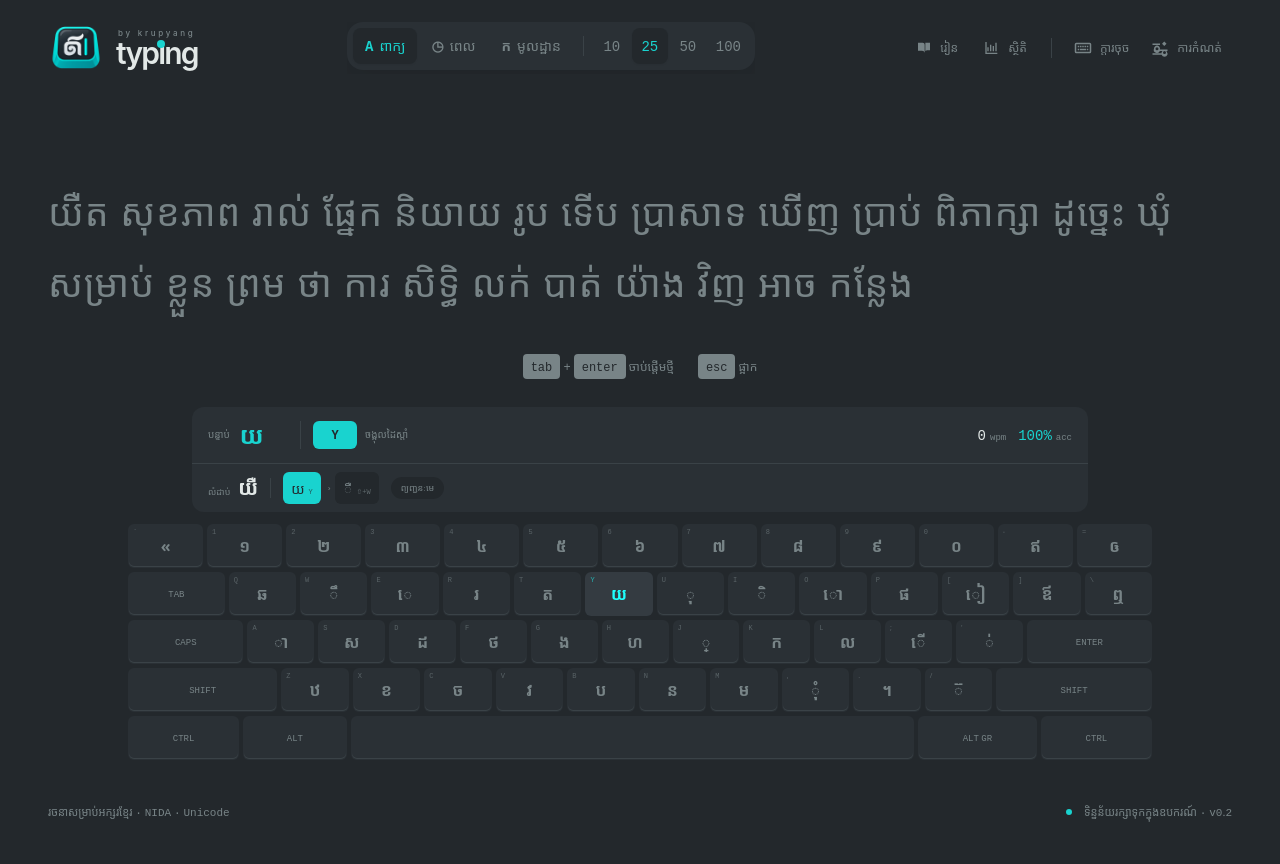
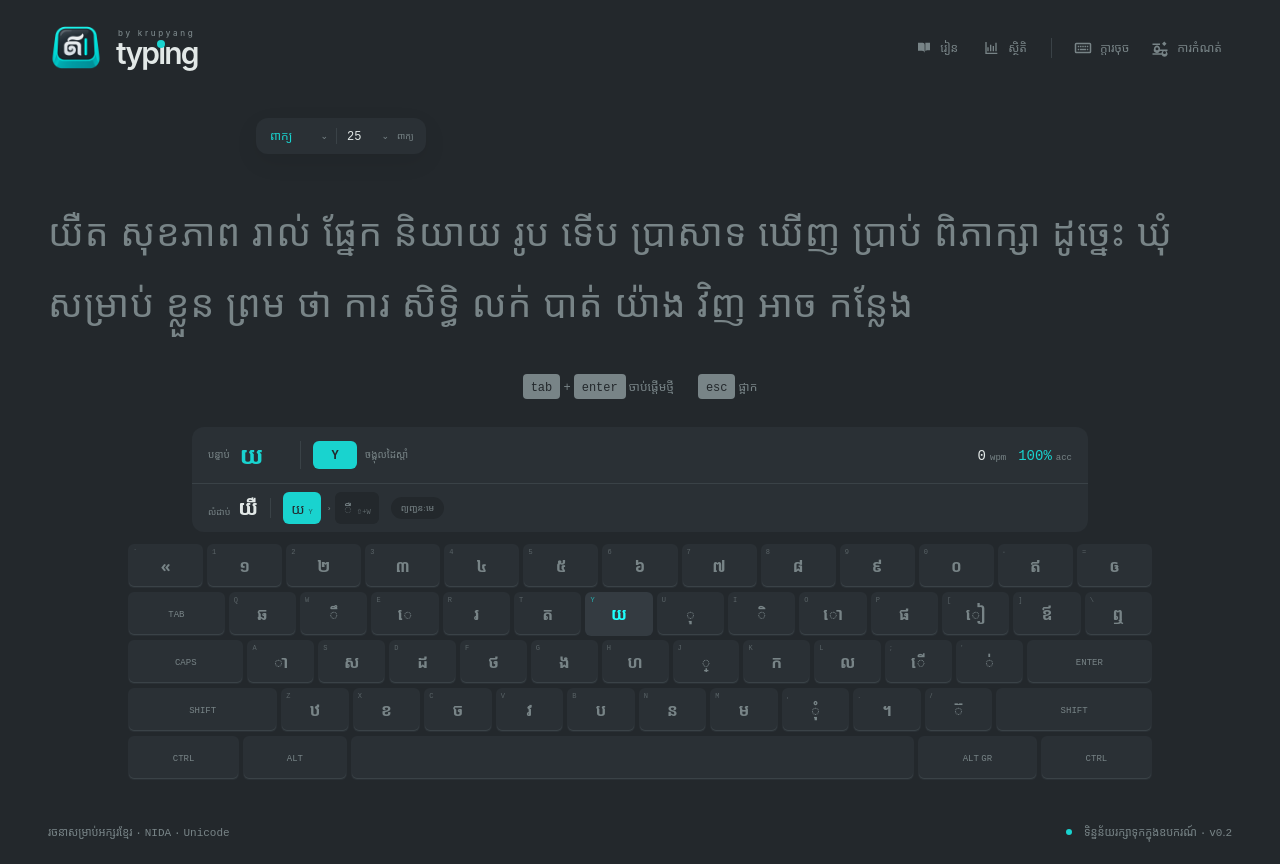
Before and after one commit to lisoingsem/typing, a Nuxt app: page / in a window 1280 px wide. Built offline with nearby package versions, Linux system fonts and the light colour scheme.

Commit message:
Move practice settings beside progress

```diff
--- a/components/layout/AppHeader.vue
+++ b/components/layout/AppHeader.vue
@@ -18,8 +18,6 @@ onMounted(() => settings.hydrate())
 <template>
   <header class="flex h-20 items-center justify-between gap-3 sm:h-24">
     <NuxtLink to="/" class="focus-ring shrink-0 rounded-xl" aria-label="Krupyang home"><BrandLogo /></NuxtLink>
-
-    <TestToolbar v-if="route.path === '/'" class="hidden min-w-0 lg:block" />
 
     <div class="flex shrink-0 items-center gap-1 sm:gap-2">
       <nav class="flex items-center gap-0.5" aria-label="Primary navigation">
--- a/components/typing/TestToolbar.vue
+++ b/components/typing/TestToolbar.vue
@@ -1,54 +1,64 @@
 <script setup lang="ts">
 const typing = useTypingStore()
 const modeOptions = [
-  { value: 'words', label: 'ពាក្យ', icon: 'A' },
-  { value: 'time', label: 'ពេល', icon: '◷' },
-  { value: 'syllables', label: 'មូលដ្ឋាន', icon: 'ក' },
+  { value: 'words', label: 'ពាក្យ' },
+  { value: 'time', label: 'ពេល' },
+  { value: 'syllables', label: 'មូលដ្ឋាន' },
 ] as const
 const parameters = computed(() => {
   if (typing.mode === 'syllables') return [5, 10, 20, 30]
   if (typing.mode === 'words') return [10, 25, 50, 100]
   return [15, 30, 60, 120]
 })
+const modeLabel = computed(() => modeOptions.find(option => option.value === typing.mode)?.label ?? 'ពាក្យ')
+const parameterLabel = computed(() => typing.mode === 'time' ? 'វិ.' : typing.mode === 'syllables' ? 'ក្រុម' : 'ពាក្យ')
+
 function selectMode(mode: 'syllables' | 'time' | 'words') {
   typing.mode = mode
   if (mode === 'syllables' && ![5, 10, 20, 30].includes(typing.parameter)) typing.parameter = 10
   if (mode === 'words' && ![10, 25, 50, 100].includes(typing.parameter)) typing.parameter = 25
   if (mode === 'time' && ![15, 30, 60, 120].includes(typing.parameter)) typing.parameter = 30
 }
+
+function onModeChange(event: Event) {
+  selectMode((event.target as HTMLSelectElement).value as 'syllables' | 'time' | 'words')
+}
+
+function onParameterChange(event: Event) {
+  typing.parameter = Number((event.target as HTMLSelectElement).value)
+}
 </script>
 
 <template>
-  <div class="mx-auto max-w-full overflow-x-auto pb-1">
-    <div class="mx-auto flex w-max items-center gap-1 rounded-2xl bg-panel p-1.5 text-xs text-muted shadow-[0_12px_32px_rgba(0,0,0,.08)] sm:text-sm">
-      <div class="flex shrink-0 items-center gap-0.5" role="group" aria-label="ប្រភេទលំហាត់">
-        <button
-          v-for="option in modeOptions"
-          :key="option.value"
-          class="focus-ring flex h-9 items-center gap-1.5 rounded-lg px-2.5 transition hover:text-text sm:px-3"
-          :class="typing.mode === option.value ? 'bg-page text-accent shadow-sm' : 'hover:bg-faint'"
-          :aria-pressed="typing.mode === option.value"
-          @click="selectMode(option.value)"
-        >
-          <span class="font-bold">{{ option.icon }}</span><span>{{ option.label }}</span>
-        </button>
-      </div>
+  <div class="flex h-9 shrink-0 items-center rounded-xl bg-panel p-1 text-xs shadow-[0_8px_24px_rgba(0,0,0,.07)]">
+    <label class="relative">
+      <span class="sr-only">ប្រភេទលំហាត់</span>
+      <select
+        :value="typing.mode"
+        class="focus-ring h-7 appearance-none rounded-lg bg-transparent py-1 pl-2.5 pr-7 text-accent outline-none transition hover:bg-faint"
+        :aria-label="`ប្រភេទ៖ ${modeLabel}`"
+        @change="onModeChange"
+      >
+        <option v-for="option in modeOptions" :key="option.value" :value="option.value">{{ option.label }}</option>
+      </select>
+      <span class="pointer-events-none absolute right-2 top-1/2 -translate-y-1/2 text-[9px] text-muted">⌄</span>
+    </label>
 
-      <span class="mx-1.5 h-5 w-px shrink-0 bg-faint" aria-hidden="true" />
+    <span class="h-4 w-px bg-faint" aria-hidden="true" />
 
-      <div class="flex shrink-0 items-center gap-0.5" role="group" aria-label="ប្រវែងលំហាត់">
-        <button
-          v-for="value in parameters"
-          :key="value"
-          class="focus-ring grid h-9 min-w-9 place-items-center rounded-lg px-2 transition hover:text-text"
-          :class="typing.parameter === value ? 'bg-page text-accent shadow-sm' : 'hover:bg-faint'"
-          :aria-pressed="typing.parameter === value"
-          @click="typing.parameter = value"
-        >
-          {{ value }}
-        </button>
-      </div>
+    <label class="relative flex items-center">
+      <span class="sr-only">ប្រវែងលំហាត់</span>
+      <select
+        :value="typing.parameter"
+        class="focus-ring h-7 appearance-none rounded-lg bg-transparent py-1 pl-2.5 pr-7 text-text outline-none transition hover:bg-faint"
+        :aria-label="`ប្រវែង៖ ${typing.parameter} ${parameterLabel}`"
+        @change="onParameterChange"
+      >
+        <option v-for="value in parameters" :key="value" :value="value">{{ value }}</option>
+      </select>
+      <span class="pointer-events-none absolute right-2 top-1/2 -translate-y-1/2 text-[9px] text-muted">⌄</span>
+    </label>
 
-    </div>
+    <span class="hidden pr-2 text-[9px] text-muted sm:inline">{{ parameterLabel }}</span>
   </div>
 </template>
--- a/components/typing/TypingTest.vue
+++ b/components/typing/TypingTest.vue
@@ -41,14 +41,13 @@ onMounted(() => {
 
 <template>
   <div class="flex flex-1 flex-col">
-    <TestToolbar v-if="!engine.finished.value" class="lg:hidden" />
-
     <div v-if="!engine.finished.value" class="flex flex-1 flex-col justify-start py-4 sm:py-5">
       <div
-        class="mx-auto flex h-5 w-full max-w-3xl items-center gap-3 transition-opacity duration-200"
-        :class="engine.startedAt.value ? 'opacity-100' : 'opacity-0'"
-        :aria-hidden="!engine.startedAt.value"
+        class="mx-auto flex h-10 w-full max-w-3xl items-center gap-4"
       >
+        <TestToolbar />
+
+        <div class="flex min-w-0 flex-1 items-center gap-3 transition-opacity duration-200" :class="engine.startedAt.value ? 'opacity-100' : 'opacity-0'" :aria-hidden="!engine.startedAt.value">
           <span v-if="typing.mode === 'time'" class="w-8 text-right text-xs tabular-nums text-accent">{{ engine.remaining.value }}s</span>
           <div
             class="h-0.5 flex-1 overflow-hidden rounded-full bg-faint"
@@ -61,6 +60,7 @@ onMounted(() => {
             <div class="h-full rounded-full bg-accent transition-[width] duration-100" :style="{ width: `${Math.min(100, engine.progress.value * 100)}%` }" />
           </div>
           <span v-if="typing.mode !== 'time'" class="w-8 text-xs tabular-nums text-muted">{{ Math.round(engine.progress.value * 100) }}%</span>
+        </div>
       </div>
 
       <TypingText
```
Lines whose indentation alone changed are shown as unchanged.
